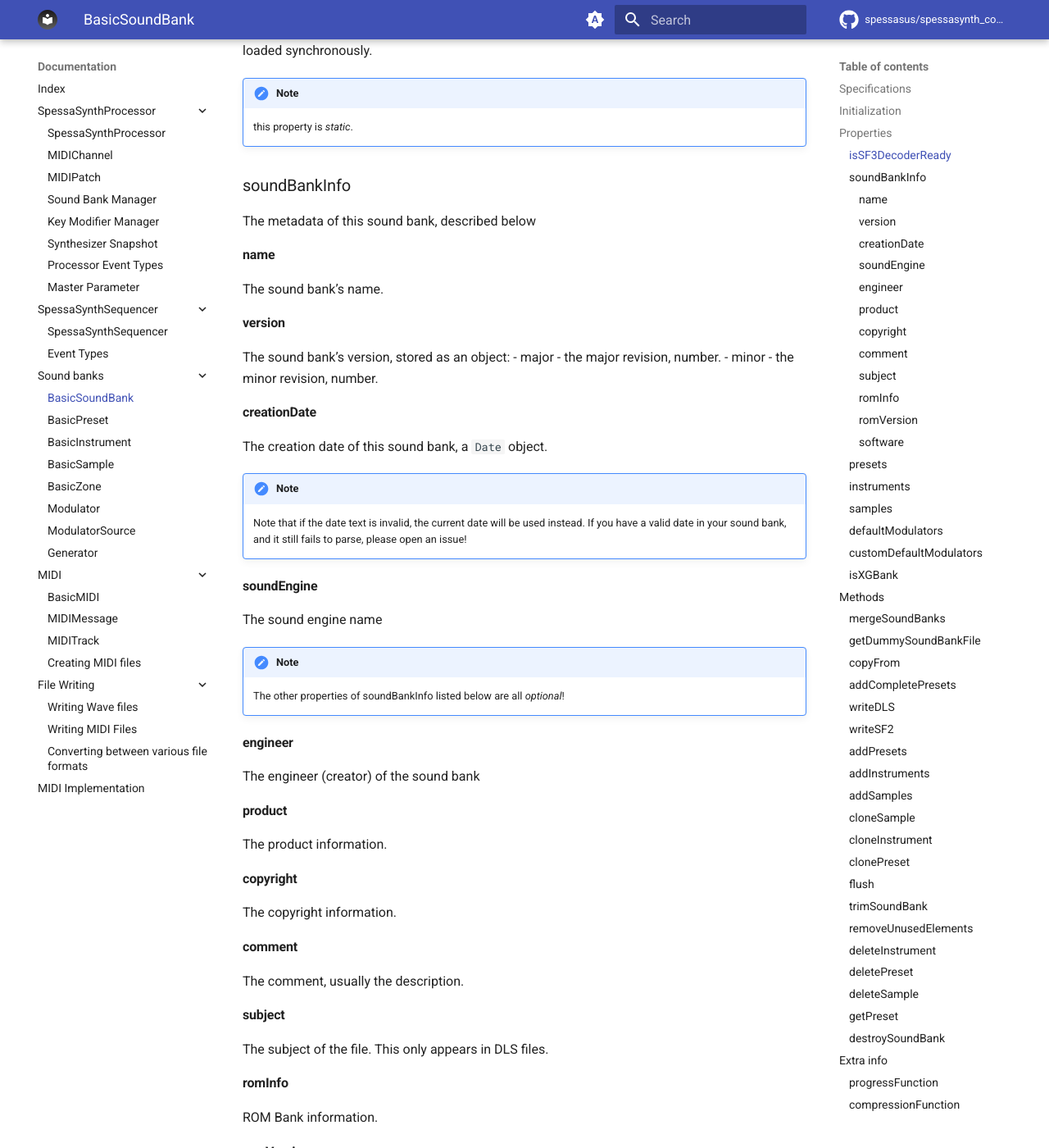
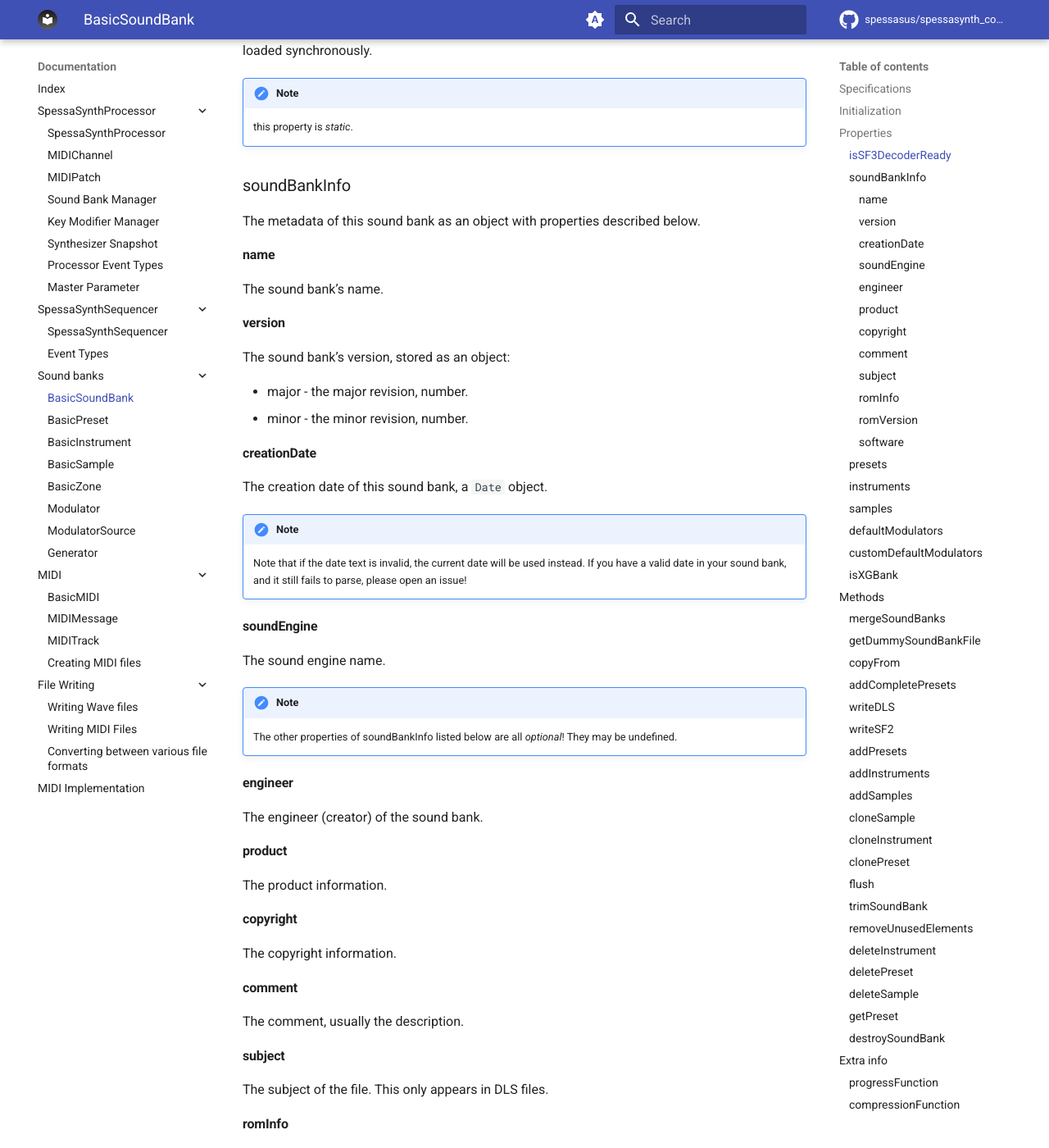
Before and after one commit to spessasus/spessasynth_core, an MkDocs documentation site: the page built from docs/sound-bank/index.md, in a window 1280 px wide and 1400 px high, scrolled down 948 px. Shown: the whole window at 82% size. Built offline with MkDocs 1.6.1 and Material for MkDocs 9.7.7, drawn with Linux system fonts in a browser that asks for light colours; comment, search, counter and statistics services are not loaded; some of the changed text lies outside the part shown.

Commit message:
polish the sbk info section

```diff
--- a/docs/sound-bank/index.md
+++ b/docs/sound-bank/index.md
@@ -38,7 +38,7 @@ It only needs to be awaited once, globally. Then all banks can be loaded synchro
 
 ### soundBankInfo
 
-The metadata of this sound bank, described below
+The metadata of this sound bank as an object with properties described below.
 
 #### name
 
@@ -47,6 +47,7 @@ The sound bank's name.
 #### version
 
 The sound bank's version, stored as an object:
+
 - major - the major revision, number.
 - minor - the minor revision, number.
 
@@ -61,15 +62,16 @@ The creation date of this sound bank, a `Date` object.
 
 #### soundEngine
 
-The sound engine name
+The sound engine name.
 
 !!! Note
 
     The other properties of soundBankInfo listed below are all *optional*!
+    They may be undefined.
 
 #### engineer
 
-The engineer (creator) of the sound bank
+The engineer (creator) of the sound bank.
 
 
 #### product
```
Also changed, not shown: other parts of docs/sound-bank/index.md (+2 -2 lines).
